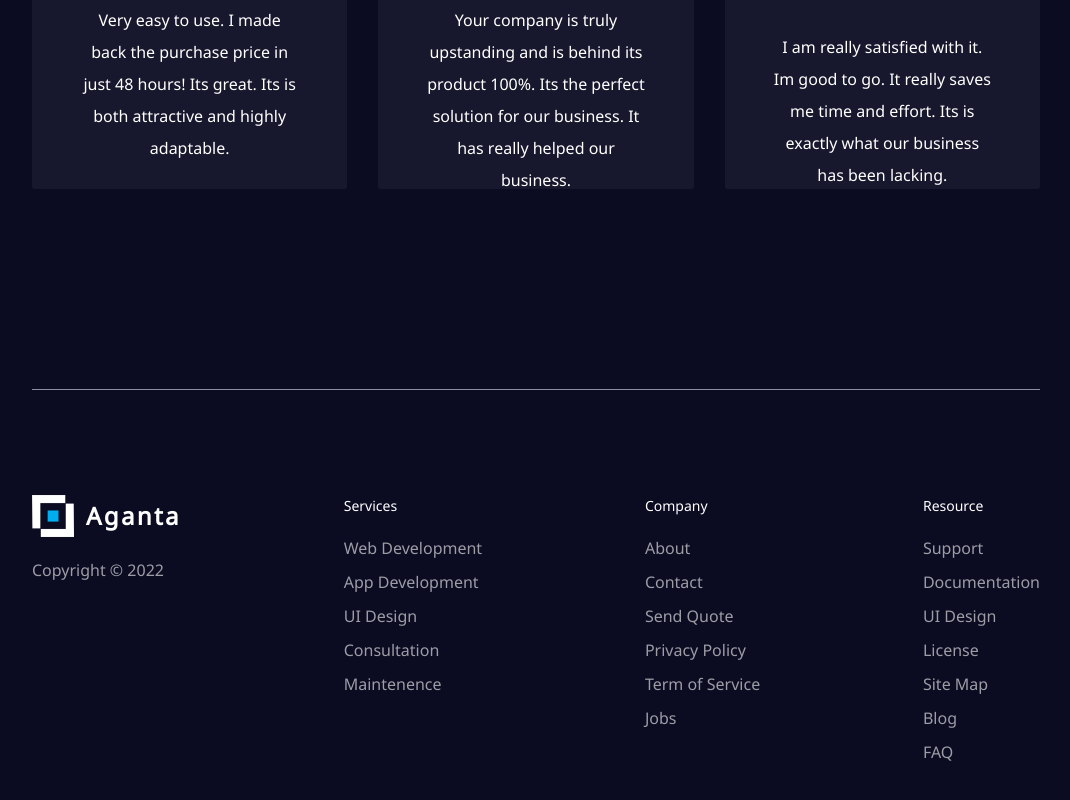
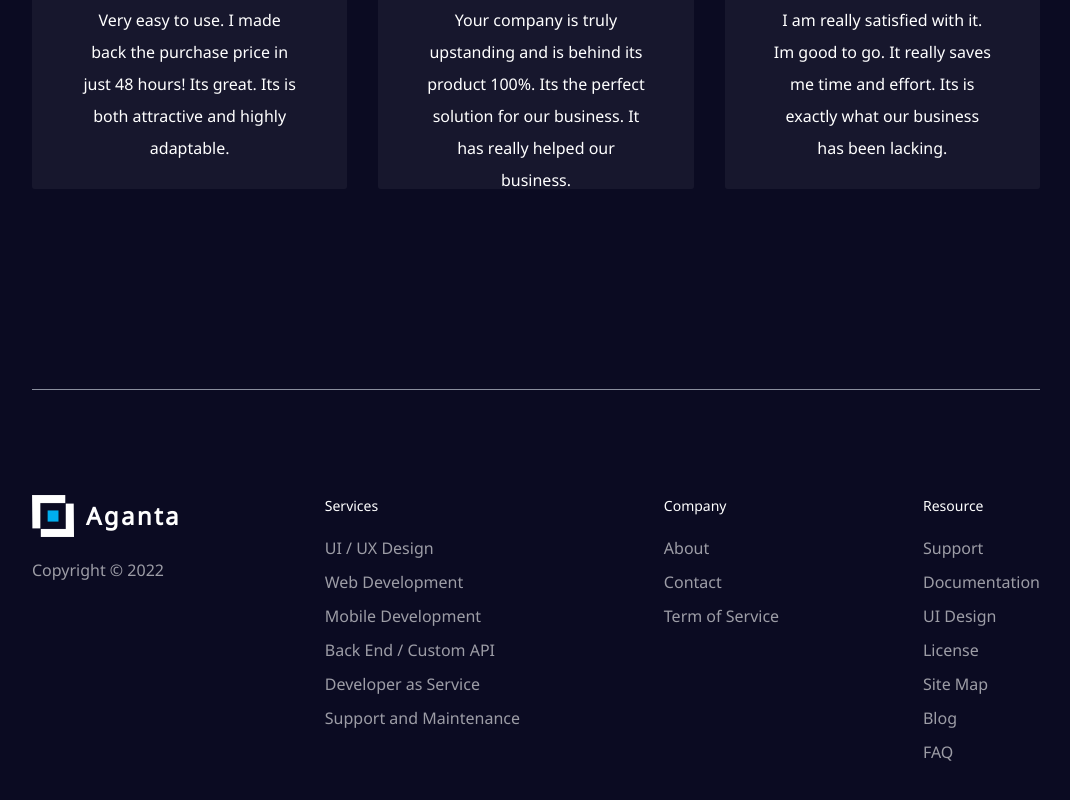
Before and after one commit to Yassar021/ariesloeapp, a Next.js app: page / in a window 1280 px wide. Shown: the part 2389-3189 px from the top of the page, without its empty margins (104-1174 px from the left). Built offline with nearby package versions, Linux system fonts and the light colour scheme.

Commit message:
updateFooter

```diff
--- a/components/Footer/index.jsx
+++ b/components/Footer/index.jsx
@@ -64,20 +64,23 @@ export default function Footer() {
                 </Box>
                 <Box mb='auto'>
                     <Text fontSize={'14px'} fontWeight='500' color='#fff'>Services</Text>
-                    <Link href='/comingSoon'>
-                        <Text mt='20px' mb='10px' fontSize={'16px'} fontWeight='400' color='rgba(255, 255, 255, 0.6)'>Web Development</Text>
+                    <Link href='/'>
+                        <Text mt='20px' mb='10px' fontSize={'16px'} fontWeight='400' color='rgba(255, 255, 255, 0.6)'>UI / UX Design</Text>
                     </Link>
-                    <Link href='/comingSoon'>
-                        <Text mb='10px' fontSize={'16px'} fontWeight='400' color='rgba(255, 255, 255, 0.6)'>App Development</Text>
+                    <Link href='/'>
+                        <Text mb='10px' fontSize={'16px'} fontWeight='400' color='rgba(255, 255, 255, 0.6)'>Web Development</Text>
                     </Link>
-                    <Link href='/comingSoon'>
-                        <Text mb='10px' fontSize={'16px'} fontWeight='400' color='rgba(255, 255, 255, 0.6)'>UI Design</Text>
+                    <Link href='/'>
+                        <Text mb='10px' fontSize={'16px'} fontWeight='400' color='rgba(255, 255, 255, 0.6)'>Mobile Development</Text>
                     </Link>
-                    <Link href='/comingSoon'>
-                        <Text mb='10px' fontSize={'16px'} fontWeight='400' color='rgba(255, 255, 255, 0.6)'>Consultation</Text>
+                    <Link href='/'>
+                        <Text mb='10px' fontSize={'16px'} fontWeight='400' color='rgba(255, 255, 255, 0.6)'>Back End / Custom API</Text>
                     </Link>
-                    <Link href='/comingSoon'>
-                        <Text fontSize={'16px'} fontWeight='400' color='rgba(255, 255, 255, 0.6)'>Maintenence</Text>
+                    <Link href='/'>
+                        <Text fontSize={'16px'} fontWeight='400' color='rgba(255, 255, 255, 0.6)'>Developer as Service</Text>
+                    </Link>
+                    <Link href='/'>
+                        <Text mt='10px' fontSize={'16px'} fontWeight='400' color='rgba(255, 255, 255, 0.6)'>Support and Maintenance</Text>
                     </Link>
                 </Box>
                 <Box mb='auto'>
@@ -88,18 +91,18 @@ export default function Footer() {
                     <Link href={'/comingSoon'}>
                         <Text mb='10px' fontSize={'16px'} fontWeight='400' color='rgba(255, 255, 255, 0.6)'>Contact</Text>
                     </Link>
-                    <Link href='/comingSoon'>
+                    {/* <Link href='/comingSoon'>
                         <Text mb='10px' fontSize={'16px'} fontWeight='400' color='rgba(255, 255, 255, 0.6)'>Send Quote</Text>
-                    </Link>
-                    <Link href='/comingSoon'>
+                    </Link> */}
+                    {/* <Link href='/comingSoon'>
                         <Text mb='10px' fontSize={'16px'} fontWeight='400' color='rgba(255, 255, 255, 0.6)'>Privacy Policy</Text>
-                    </Link>
+                    </Link> */}
                     <Link href='/comingSoon'>
                         <Text mb='10px' fontSize={'16px'} fontWeight='400' color='rgba(255, 255, 255, 0.6)'>Term of Service</Text>
                     </Link>
-                    <Link href='/comingSoon'>
+                    {/* <Link href='/comingSoon'>
                         <Text fontSize={'16px'} fontWeight='400' color='rgba(255, 255, 255, 0.6)'>Jobs</Text>
-                    </Link>
+                    </Link> */}
                 </Box>
                 <Box mb='auto'>
                     <Text fontSize={'14px'} fontWeight='500' color='#fff'>Resource</Text>
--- a/components/LandingPage/reviews.jsx
+++ b/components/LandingPage/reviews.jsx
@@ -12,7 +12,7 @@ export default function Reviews() {
                 <SimpleGrid columns={{base:1,md:1,lg:3,xl:3,'2xl':3}} spacing='31px' mt='94px'>
                     <CardTesti image={'/a-profil.png'} name={'Alfian'} company={'Harvest Land Comp'} message={'Very easy to use. I made back the purchase price in just 48 hours! Its great. Its is both attractive and highly adaptable'} />
                     <CardTesti image={'/b-profil.png'} name={'H. M. Syahrir, S.Ag,. M.Ag'} company={'Districts of Bontonompo'} message={'Your company is truly upstanding and is behind its product 100%. Its the perfect solution for our business. It has really helped our business'} />
-                    <CardTesti image={'/c-profil.png'} name={'Vivi'} company={'Director of Suarabelaka.id '} message={'I am really satisfied with it. Im good to go. It really saves me time and effort. Its is exactly what our business has been lacking'} />
+                    <CardTesti image={'/c-profil.png'} name={'Vivi'} company={'Director of Suarabelaka'} message={'I am really satisfied with it. Im good to go. It really saves me time and effort. Its is exactly what our business has been lacking'} />
                 </SimpleGrid>
 
             </Flex>
```
